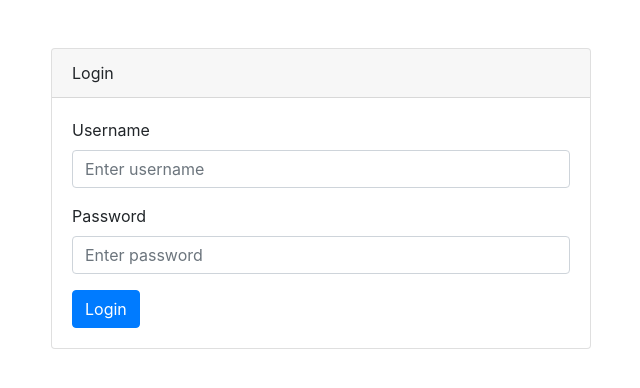
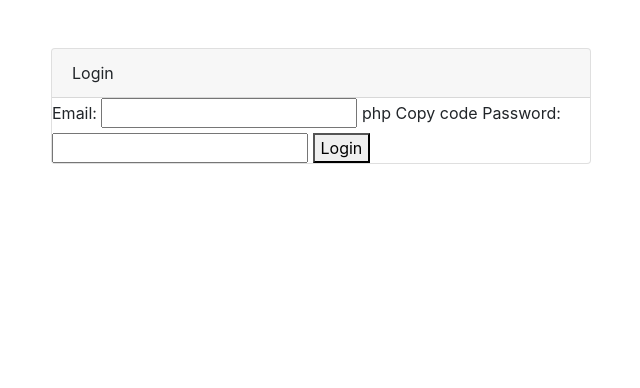
Before and after one commit to JPeiroteu/Creative_Tech, a website: page public/login.html in a window 1280 px wide. Shown: the whole page, without its empty margins (319-959 px from the left). Drawn offline with nearby package versions, Linux system fonts and the light colour scheme.

Commit message:
fixing login

```diff
--- a/public/login.html
+++ b/public/login.html
@@ -21,19 +21,16 @@
                     <div class="card-header">
                         Login
                     </div>
-                    <div class="card-body">
-                        <form>
-                            <div class="form-group">
-                                <label for="username">Username</label>
-                                <input type="text" class="form-control" id="username" placeholder="Enter username">
-                            </div>
-                            <div class="form-group">
-                                <label for="password">Password</label>
-                                <input type="password" class="form-control" id="password" placeholder="Enter password">
-                            </div>
-                            <button type="submit" class="btn btn-primary">Login</button>
-                        </form>
-                    </div>
+                    <form action="/api/users/login" method="POST">
+                        <label for="email">Email:</label>
+                        <input type="email" name="email" required />
+                        php
+                        Copy code
+                        <label for="password">Password:</label>
+                        <input type="password" name="password" required />
+
+                        <button type="submit">Login</button>
+                    </form>
                 </div>
             </div>
         </div>
```
